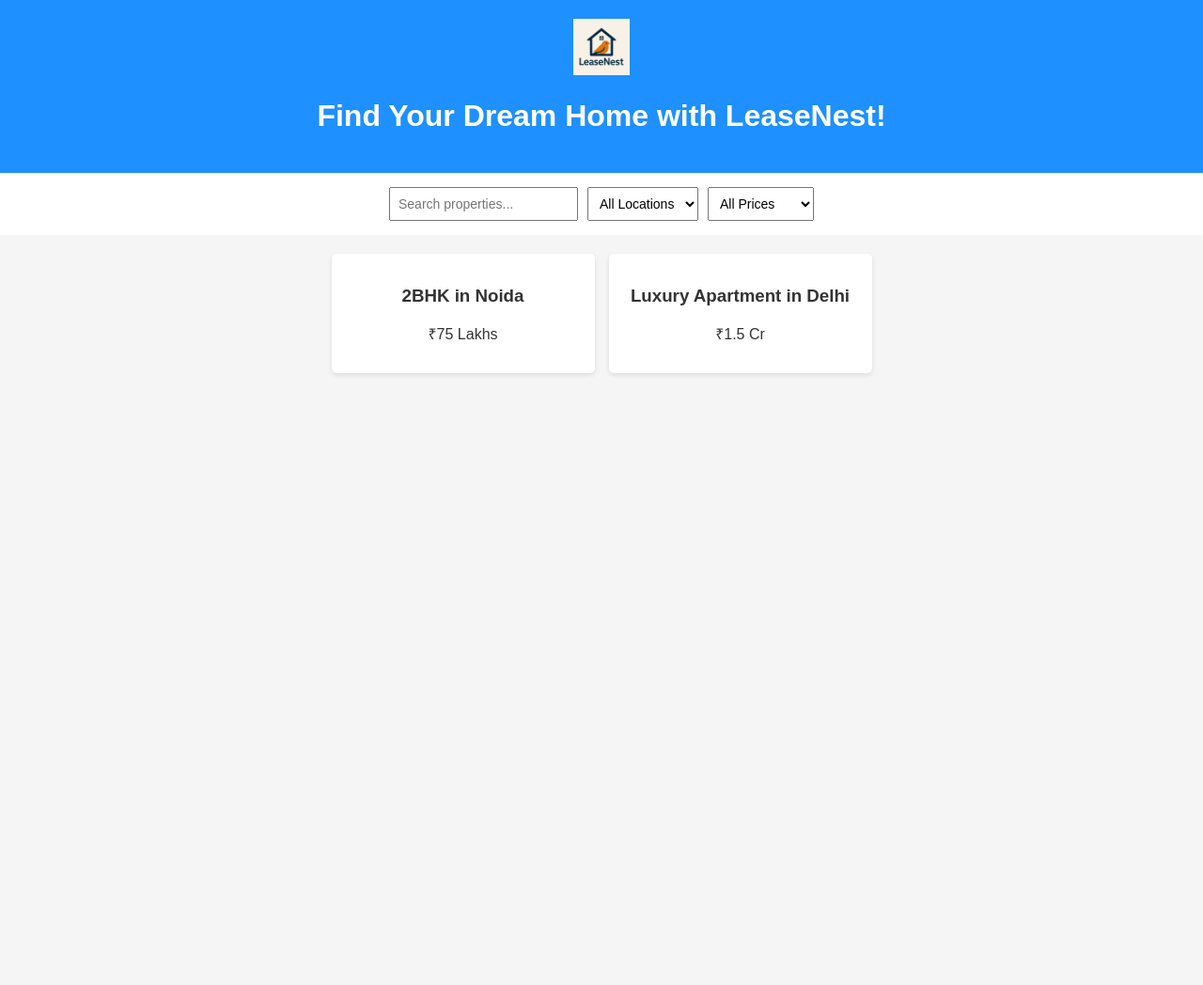
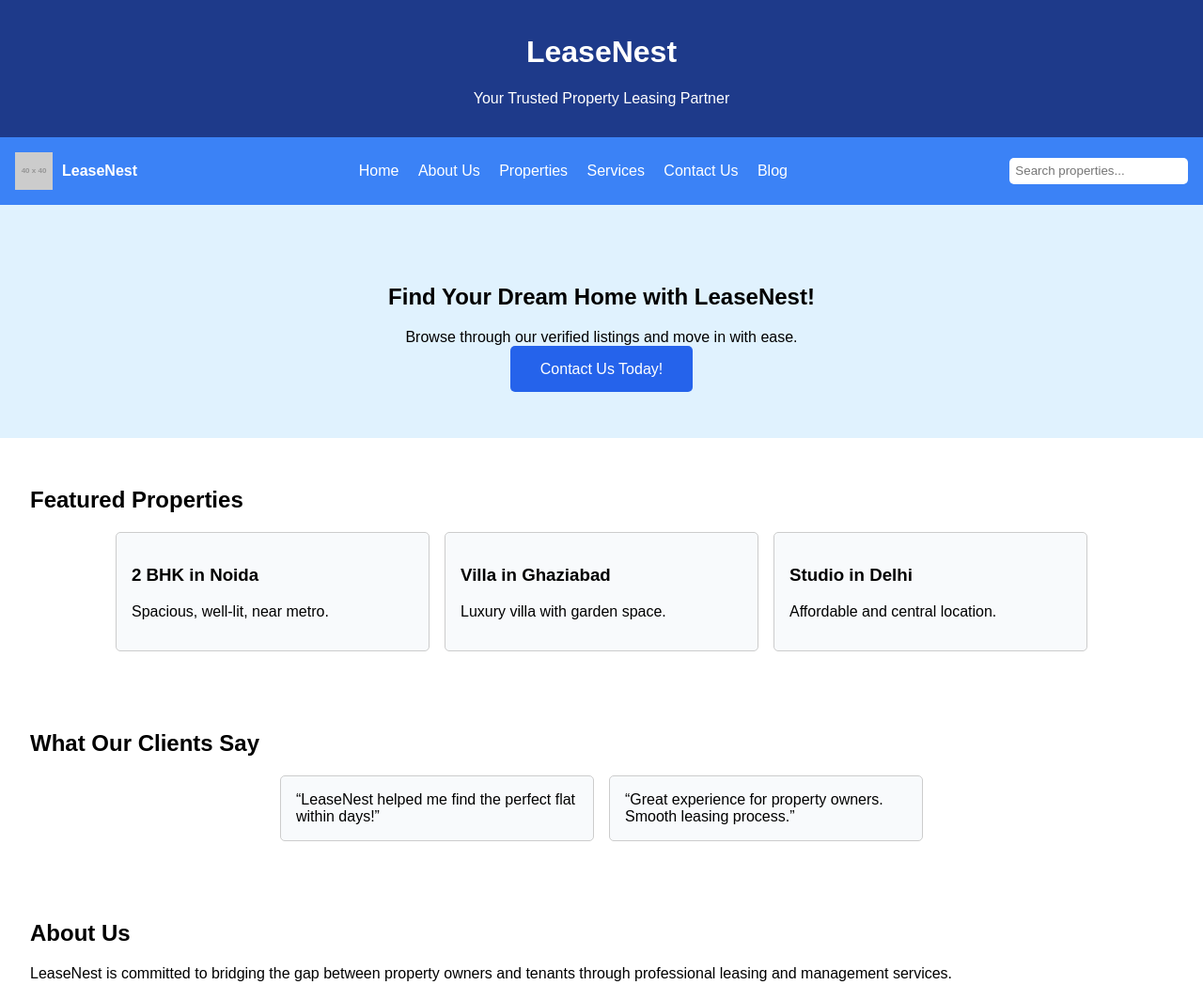
Before and after one commit to smrqazi/leasenestwebsite1, a plain HTML site: page index.html in a window 1280 px wide. Shown: the top 1048 px of the page at 94% size. Before the commit the page ends 800 px from the top, so only its background shows below. Drawn offline with Linux system fonts and the light colour scheme; placeholder pictures from the web are drawn by us.

Commit message:
Update index.html

```diff
--- a/index.html
+++ b/index.html
@@ -1,43 +1,238 @@
 <!DOCTYPE html>
 <html lang="en">
 <head>
-    <meta charset="UTF-8">
-    <meta name="viewport" content="width=device-width, initial-scale=1.0">
-    <title>LeaseNest</title>
-    <link rel="stylesheet" href="style.css">
+  <meta charset="UTF-8" />
+  <meta name="viewport" content="width=device-width, initial-scale=1.0" />
+  <title>LeaseNest - Find Your Dream Home</title>
+  <style>
+    body {
+      font-family: Arial, sans-serif;
+      margin: 0;
+      padding: 0;
+    }
+    header,
+    footer {
+      background-color: #1e3a8a;
+      color: white;
+      padding: 1em;
+      text-align: center;
+    }
+    nav {
+      background-color: #3b82f6;
+      padding: 1em;
+      display: flex;
+      flex-wrap: wrap;
+      justify-content: space-between;
+      align-items: center;
+    }
+    nav a {
+      margin: 0.5em;
+      color: white;
+      text-decoration: none;
+    }
+    .logo {
+      display: flex;
+      align-items: center;
+    }
+    .logo img {
+      height: 40px;
+      margin-right: 10px;
+    }
+    .search-box input {
+      padding: 0.5em;
+      border-radius: 5px;
+      border: none;
+    }
+    section {
+      padding: 2em;
+    }
+    .hero {
+      background-color: #e0f2fe;
+      text-align: center;
+      padding: 4em 2em;
+      animation: fadeIn 2s ease-in;
+    }
+    @keyframes fadeIn {
+      from {
+        opacity: 0;
+        transform: translateY(20px);
+      }
+      to {
+        opacity: 1;
+        transform: translateY(0);
+      }
+    }
+    .cta-button {
+      background-color: #2563eb;
+      color: white;
+      padding: 1em 2em;
+      text-decoration: none;
+      border-radius: 5px;
+    }
+    .grid {
+      display: flex;
+      gap: 1em;
+      flex-wrap: wrap;
+      justify-content: center;
+    }
+    .card {
+      background: #f8fafc;
+      border: 1px solid #ccc;
+      padding: 1em;
+      width: 300px;
+      border-radius: 5px;
+      transition: transform 0.3s ease;
+    }
+    .card:hover {
+      transform: translateY(-5px);
+    }
+    @media (max-width: 768px) {
+      nav {
+        flex-direction: column;
+        text-align: center;
+      }
+      .grid {
+        flex-direction: column;
+        align-items: center;
+      }
+      .card {
+        width: 90%;
+      }
+    }
+  </style>
 </head>
 <body>
   <header>
-        <img src="logo.png" alt="LeaseNest Logo" class="logo">
-        <h1>Find Your Dream Home with LeaseNest!</h1>
+    <h1>LeaseNest</h1>
+    <p>Your Trusted Property Leasing Partner</p>
   </header>
 
-    <section id="search">
-        <input type="text" id="searchBox" placeholder="Search properties...">
-        <select id="filterLocation">
-            <option value="">All Locations</option>
-            <option value="Noida">Noida</option>
-            <option value="Delhi">Delhi</option>
-        </select>
-        <select id="filterPrice">
-            <option value="">All Prices</option>
-            <option value="low">Below ₹50L</option>
-            <option value="mid">₹50L - ₹1Cr</option>
-            <option value="high">Above ₹1Cr</option>
-        </select>
+  <nav>
+    <div class="logo">
+      <img src="https://via.placeholder.com/40" alt="LeaseNest Logo" />
+      <span style="color: white; font-weight: bold;">LeaseNest</span>
+    </div>
+    <div>
+      <a href="#home">Home</a>
+      <a href="#about">About Us</a>
+      <a href="#properties">Properties</a>
+      <a href="#services">Services</a>
+      <a href="#contact">Contact Us</a>
+      <a href="#blog">Blog</a>
+    </div>
+    <div class="search-box">
+      <input type="text" id="propertySearch" placeholder="Search properties..." onkeyup="filterProperties()" />
+    </div>
+  </nav>
+
+  <section class="hero" id="home">
+    <h2>Find Your Dream Home with LeaseNest!</h2>
+    <p>Browse through our verified listings and move in with ease.</p>
+    <a href="#contact" class="cta-button">Contact Us Today!</a>
   </section>
 
-    <section id="properties">
-        <div class="property" data-location="Noida" data-price="mid">
-            <h3>2BHK in Noida</h3>
-            <p>₹75 Lakhs</p>
+  <section class="properties" id="properties">
+    <h2>Featured Properties</h2>
+    <div class="grid" id="propertyList">
+      <div class="card" data-title="2 BHK in Noida">
+        <h3>2 BHK in Noida</h3>
+        <p>Spacious, well-lit, near metro.</p>
       </div>
-        <div class="property" data-location="Delhi" data-price="high">
-            <h3>Luxury Apartment in Delhi</h3>
-            <p>₹1.5 Cr</p>
+      <div class="card" data-title="Villa in Ghaziabad">
+        <h3>Villa in Ghaziabad</h3>
+        <p>Luxury villa with garden space.</p>
+      </div>
+      <div class="card" data-title="Studio in Delhi">
+        <h3>Studio in Delhi</h3>
+        <p>Affordable and central location.</p>
+      </div>
     </div>
   </section>
 
-    <script src="script.js"></script>
+  <section class="testimonials">
+    <h2>What Our Clients Say</h2>
+    <div class="grid">
+      <div class="card">“LeaseNest helped me find the perfect flat within days!”</div>
+      <div class="card">“Great experience for property owners. Smooth leasing process.”</div>
+    </div>
+  </section>
+
+  <section class="about" id="about">
+    <h2>About Us</h2>
+    <p>LeaseNest is committed to bridging the gap between property owners and tenants through professional leasing and management services.</p>
+    <div class="grid">
+      <div class="card">Rahul - Leasing Head</div>
+      <div class="card">Neha - Tenant Relations</div>
+    </div>
+    <div>
+      <h3>Our Core Values</h3>
+      <ul>
+        <li>Transparency</li>
+        <li>Trust</li>
+        <li>Efficiency</li>
+        <li>Customer-first Approach</li>
+      </ul>
+    </div>
+  </section>
+
+  <section class="services" id="services">
+    <h2>Our Services</h2>
+    <div class="grid">
+      <div class="card">
+        <h3>Property Leasing</h3>
+        <p>Helping owners lease their property with ease and assurance.</p>
+      </div>
+      <div class="card">
+        <h3>Property Management</h3>
+        <p>Complete rental and maintenance solutions for owners.</p>
+      </div>
+      <div class="card">
+        <h3>Tenant Services</h3>
+        <p>Support and assistance for tenants throughout their stay.</p>
+      </div>
+    </div>
+  </section>
+
+  <section class="contact" id="contact">
+    <h2>Contact Us</h2>
+    <p>Phone: 9927952535</p>
+    <p>Email: support@leasenest.com</p>
+    <p>Office: LeaseNest, Sector 62, Noida, India</p>
+    <form>
+      <label>Name:<br /><input type="text" name="name" /></label><br /><br />
+      <label>Email:<br /><input type="email" name="email" /></label><br /><br />
+      <label>Message:<br /><textarea name="message"></textarea></label><br /><br />
+      <button type="submit">Send</button>
+    </form>
+  </section>
+
+  <section class="blog" id="blog">
+    <h2>Blog & Insights</h2>
+    <div class="grid">
+      <div class="card">
+        <h3>Tips for First Time Tenants</h3>
+        <p>Understand your rights and responsibilities before you rent.</p>
+      </div>
+      <div class="card">
+        <h3>Why LeaseNest?</h3>
+        <p>Discover what makes LeaseNest the preferred choice for leasing.</p>
+      </div>
+    </div>
+  </section>
+
+  <footer>
+    <p>&copy; 2025 LeaseNest. All rights reserved.</p>
+  </footer>
+
+  <script>
+    function filterProperties() {
+      const input = document.getElementById("propertySearch").value.toLowerCase();
+      const cards = document.querySelectorAll("#propertyList .card");
+      cards.forEach(card => {
+        const title = card.dataset.title.toLowerCase();
+        card.style.display = title.includes(input) ? "block" : "none";
+      });
+    }
+  </script>
 </body>
 </html>
```
Lines whose indentation alone changed are shown as unchanged.
